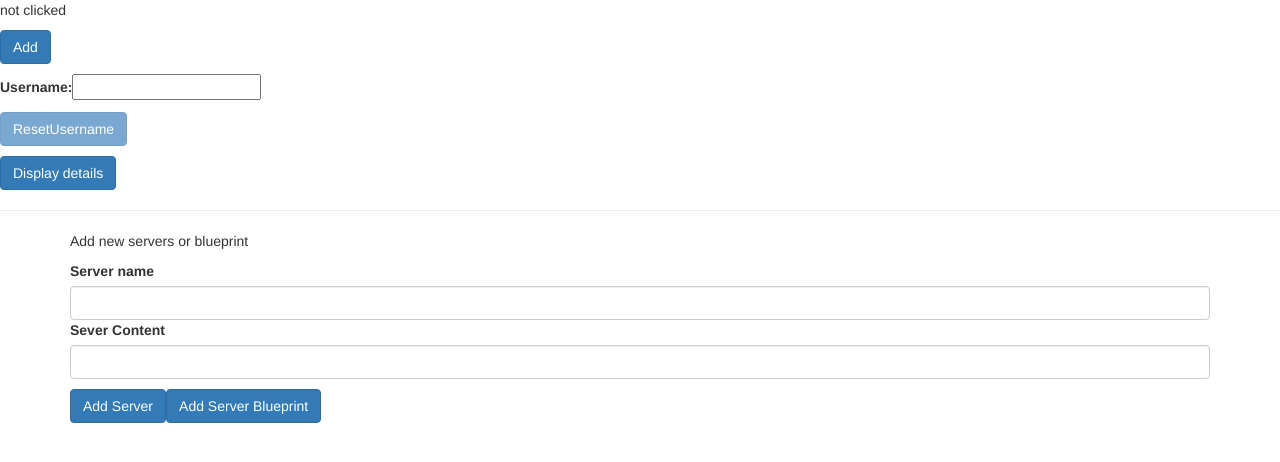
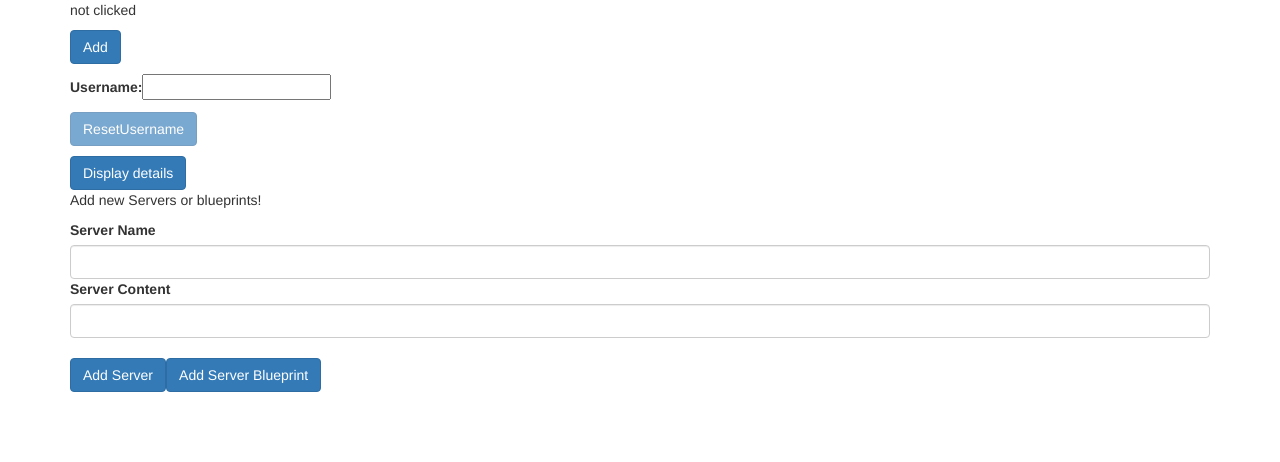
Before and after one commit to aswathyeg/udemy-experiments, an Angular app: page / in a window 1280 px wide. Shown: the top 462 px of the page. Built offline with nearby package versions, Linux system fonts and the light colour scheme.

Commit message:
databinding

```diff
--- a/src/app/app.component.html
+++ b/src/app/app.component.html
@@ -1,4 +1,16 @@
-
+<div class="container">
 <app-my-first-app></app-my-first-app>
 
 <app-databinding></app-databinding>
+
+
+<div class="row">
+
+    <div class="col-xs-12">
+
+        <app-server-element *ngFor="let serverElement of serverElements"
+      [element]="serverElement"></app-server-element>
+
+    </div>
+</div>
+</div>
--- a/src/app/app.component.ts
+++ b/src/app/app.component.ts
@@ -7,5 +7,6 @@
 })
 export class AppComponent {
   title = 'udemy-examples';
+  elments=[{title:'server',name:'Testserver',content:'Just a test!'}];
 
 }
--- a/src/app/databinding/databinding.component.html
+++ b/src/app/databinding/databinding.component.html
@@ -1,27 +1,24 @@
-
-<hr>
-<div class="container">
-    <div class="row">
-      <div class="col-xs-12">
-<p>Add new servers or blueprint</p>
-
-<label>Server name</label>
-<input type="text"
-class="form-control"
-[(ngModel)]="servername">
-
-
-<label>Sever Content</label>
-<input type="text"
-class="form-control"
-[(ngModel)]="servercontent">
-<p></p>
-<button class="btn btn-primary"
-onclick="onAddserver()">Add Server</button>
-
-<button class="btn btn-primary"
-onclick="onAddserverblueprint()">Add Server Blueprint</button>
-
+<div class="row">
+  <div class="col-xs-12">
+    <p>Add new Servers or blueprints!</p>
+    <label>Server Name</label>
+    <!--<input type="text" class="form-control" [(ngModel)]="newServerName">-->
+    <input
+      type="text"
+      class="form-control"
+      #serverNameInput>
+    <label>Server Content</label>
+    <!--<input type="text" class="form-control" [(ngModel)]="newServerContent">-->
+    <input
+      type="text"
+      class="form-control"
+      #serverContentInput>
+    <br>
+    <button
+      class="btn btn-primary"
+      (click)="onAddServer(serverNameInput)">Add Server</button>
+    <button
+      class="btn btn-primary"
+      (click)="onAddBlueprint(serverNameInput)">Add Server Blueprint</button>
+  </div>
 </div>
-</div>
-</div>
--- a/src/app/databinding/databinding.component.ts
+++ b/src/app/databinding/databinding.component.ts
@@ -8,18 +8,29 @@
 export class DatabindingComponent implements OnInit {
   servername='';
   servercontent='';
-  elements=[];
-  content='';
+  serverElements=[];
+ // content='';
   constructor() { }
 
   ngOnInit() {
   }
   onAddserver(){
 
+this.serverElements.push({
+  type:'server',
+  name:this.servername,
+  content:this.servercontent
 
+});
   }
 
   onAddserverblueprint(){
+    this.serverElements.push({
+      type:'blueprint',
+      name:this.servername,
+      content:this.servercontent
+
+    });
 
   }
 
--- a/src/app/server-element/server-element.component.html
+++ b/src/app/server-element/server-element.component.html
@@ -1 +1,8 @@
-<p>server-element works!</p>
+<div
+  class="panel panel-default">
+  <!--<div class="panel-heading">{{ element.name }}</div>-->
+  <div class="panel-heading" #heading>{{ name }}</div>
+  <div class="panel-body">
+    <ng-content></ng-content>
+  </div>
+</div>
--- a/src/app/server-element/server-element.component.ts
+++ b/src/app/server-element/server-element.component.ts
@@ -1,4 +1,4 @@
-import { Component, OnInit } from '@angular/core';
+import { Component, OnInit, Input } from '@angular/core';
 
 @Component({
   selector: 'app-server-element',
@@ -6,7 +6,7 @@
   styleUrls: ['./server-element.component.css']
 })
 export class ServerElementComponent implements OnInit {
-element:{type:string,name:string,content:string}
+  @Input() element:{type:string,name:string,content:string}
   constructor() { }
 
   ngOnInit() {
```
